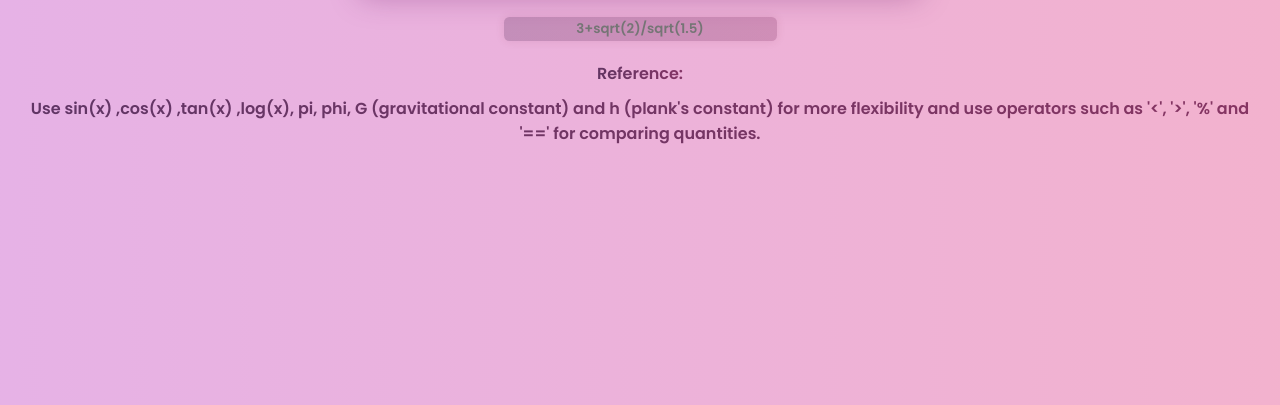
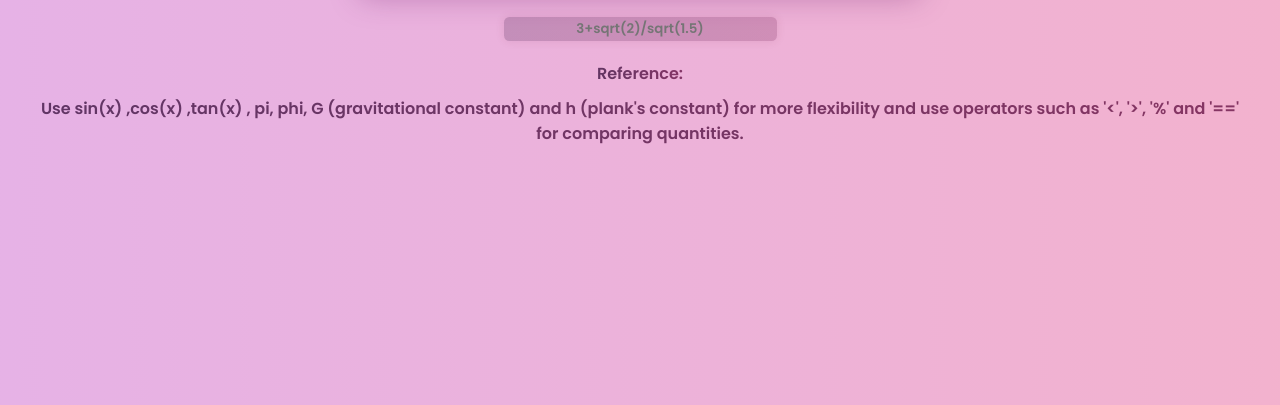
Before and after one commit to that0therGuy/UtilityBuddy, a plain HTML site: page calc.html in a window 1280 px wide. Shown: the part 395-800 px from the top of the page. Drawn offline with Linux system fonts and the light colour scheme.

Commit message:
Update calc.html

```diff
--- a/calc.html
+++ b/calc.html
@@ -24,7 +24,7 @@
             <p class="answer"></p>
         </div>
         <p>Reference:</p>
-                <p>Use sin(x) ,cos(x) ,tan(x) ,log(x),
+                <p>Use sin(x) ,cos(x) ,tan(x) ,
                 pi, phi, G (gravitational constant) and h (plank's constant) for more flexibility and use operators such as
                 '<', '>', '%' and '==' for comparing quantities.</p>
 
```
